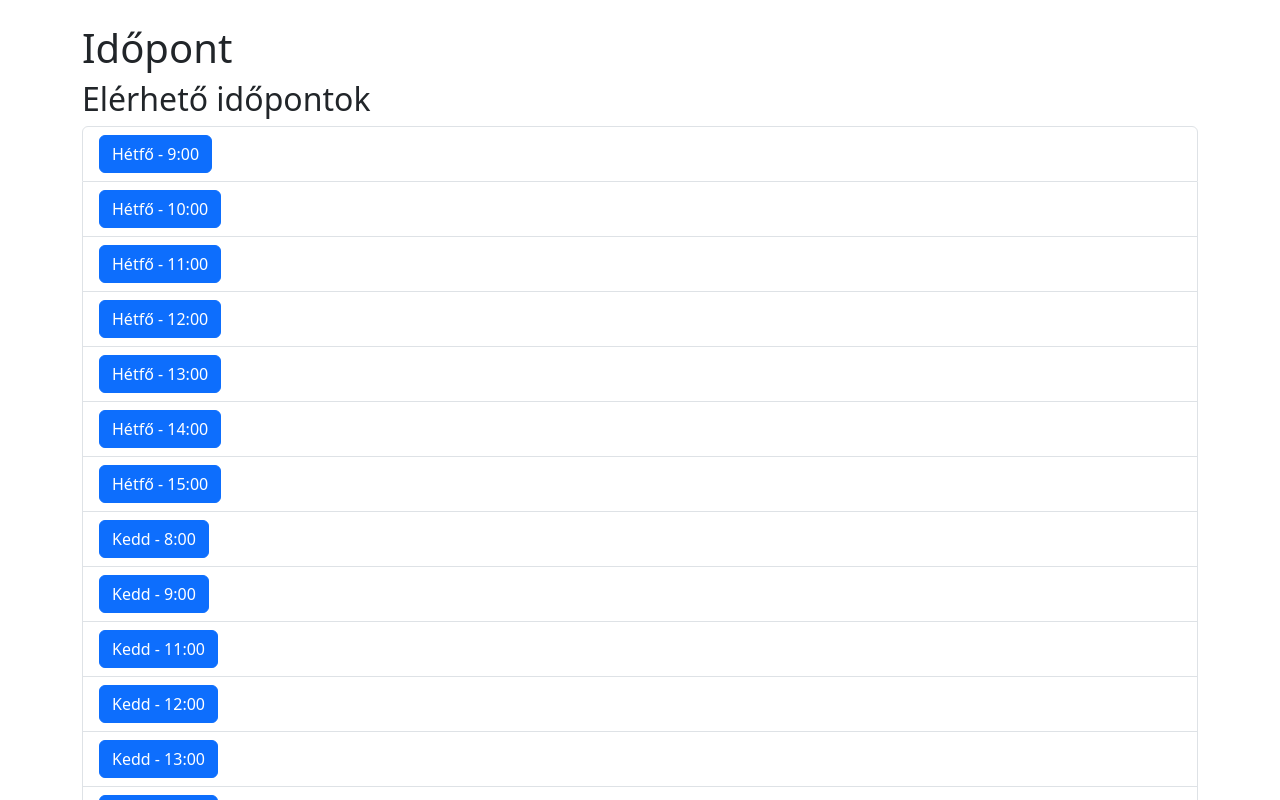
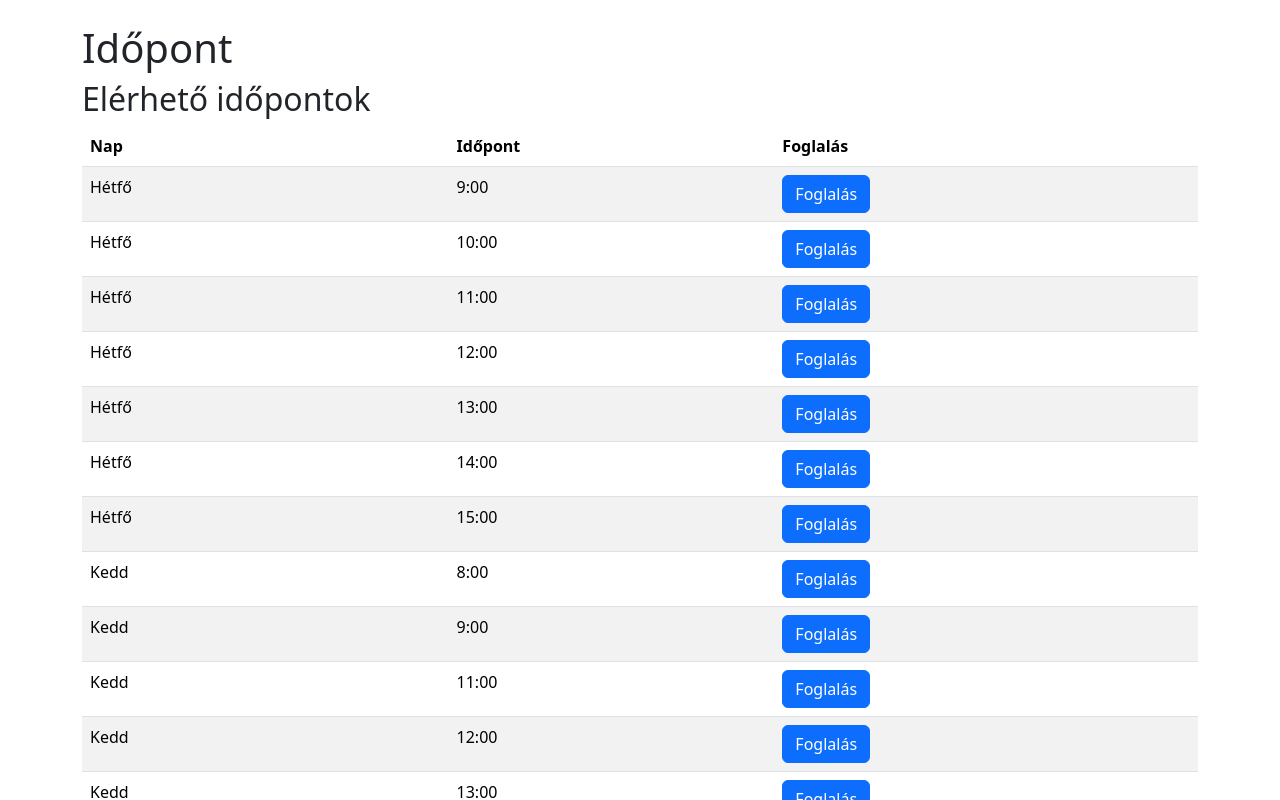
Before and after one commit to b0kovada/idopontfoglalas_projekt, a Vue app in the folder idopontfoglalas/: page / in a window 1280 px wide. Shown: the top 800 px of the page. Built offline with nearby package versions, Linux system fonts and the light colour scheme; data requests are answered from the project's data file.

Commit message:
napok listában

```diff
--- a/idopontfoglalas/src/views/BookingListView.vue
+++ b/idopontfoglalas/src/views/BookingListView.vue
@@ -1,13 +1,26 @@
 <template>
   <div>
     <h2>Elérhető időpontok</h2>
-      <ul class="list-group">
-        <li v-for="slot in availableSlots" :key="slot.id" class="list-group-item">
+    <table class="table table-striped">
+      <thead>
+        <tr>
+          <th>Nap</th>
+          <th>Időpont</th>
+          <th>Foglalás</th>
+        </tr>
+      </thead>
+      <tbody>
+        <tr v-for="slot in availableSlots" :key="slot.id">
+          <td>{{ slot.date }}</td>
+          <td>{{ slot.time }}</td>
+          <td>
             <router-link :to="`/foglalas/${slot.id}`" class="btn btn-primary">
-            {{ slot.date }} - {{ slot.time }}
+              Foglalás
             </router-link>
-        </li>
-      </ul>
+          </td>
+        </tr>
+      </tbody>
+    </table>
   </div>
 </template>
 
```
Lines whose indentation alone changed are shown as unchanged.
